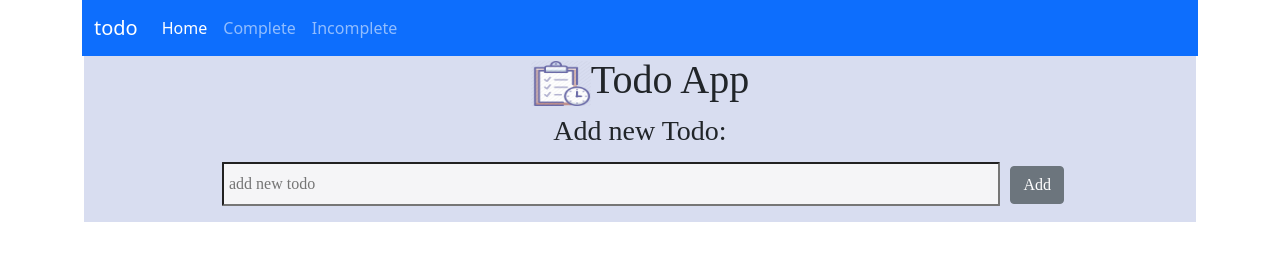
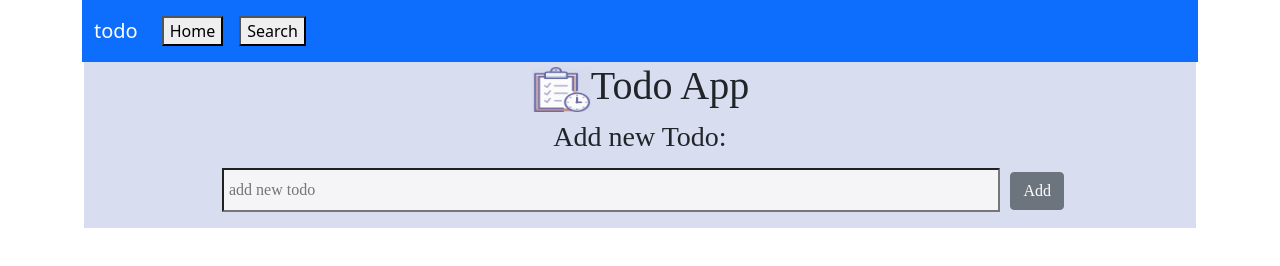
Before and after one commit to RakibulIslamRakib/Todo-app, a plain HTML site: page index.html in a window 1280 px wide. Drawn offline with nearby package versions, Linux system fonts and the light colour scheme.

Commit message:
Update index.html

```diff
--- a/index.html
+++ b/index.html
@@ -18,9 +18,8 @@
           </button>
           <div class="collapse navbar-collapse" id="navbarNavAltMarkup">
             <div class="navbar-nav">
-              <a class="nav-link active" aria-current="page" href="#">Home</a>
-              <a class="nav-link" href="#">Complete</a>
-              <a class="nav-link" href="#">Incomplete</a>
+              <a class="nav-link active" aria-current="page" href="#"><button   class="searchButton" onclick = "home()">Home</button></a>
+              <a class="nav-link" href="#"><button   class="searchButton" onclick = "search()">Search</button></a>
             </div>
           </div>
         </div>
@@ -31,6 +30,13 @@
         <div >
           <h1><img src="media/todo.png" style="height: 45px;width: 60px;">Todo App</h1>
         </div>
+        <div class="search" style="display: none;">
+          <h3 class="headLine">Search Todo:</h3>
+          <input class="input" placeholder="search todo" id="searchItem"    onkeyup = "searchTodo(this.value)">
+          <ol class="todo-search">
+          </ol>
+        </div>
+        <div class="others">
           <div class="input-form">
             <h3 class="headLine">Add new Todo:</h3>
             <input class="input" placeholder="add new todo" id="todoItem">
@@ -45,6 +51,7 @@
           </ol>
         </div>
       </div>
+    </div>
     <script src="index.js"></script>
     <script src="https://cdn.jsdelivr.net/npm/bootstrap@5.0.1/dist/js/bootstrap.bundle.min.js" integrity="sha384-gtEjrD/SeCtmISkJkNUaaKMoLD0//ElJ19smozuHV6z3Iehds+3Ulb9Bn9Plx0x4" crossorigin="anonymous">
     </script>
```
Lines whose indentation alone changed are shown as unchanged.
